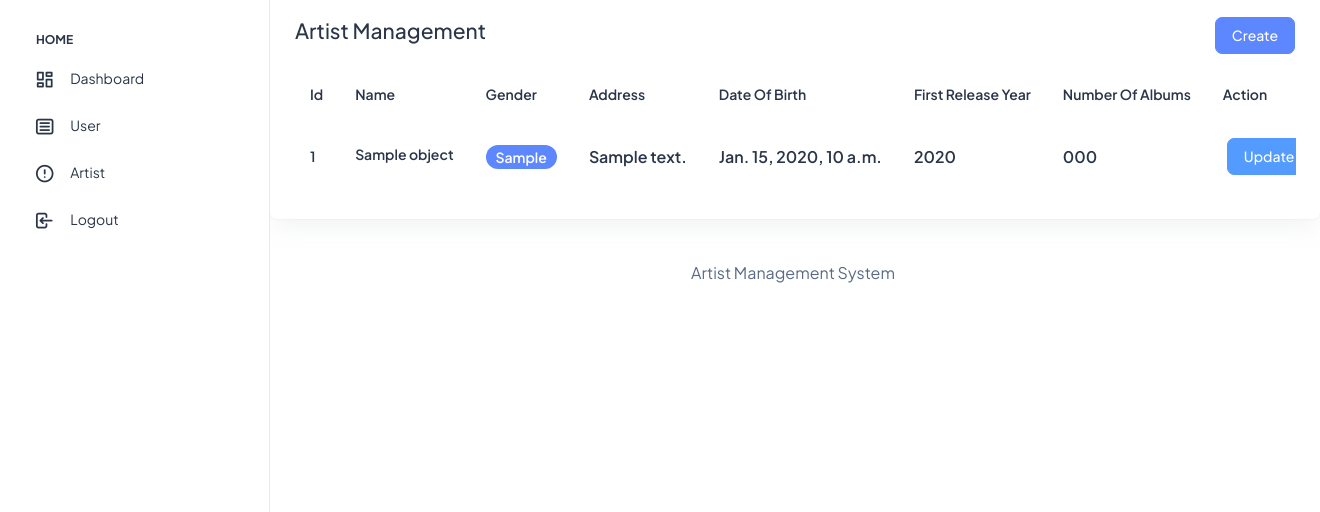
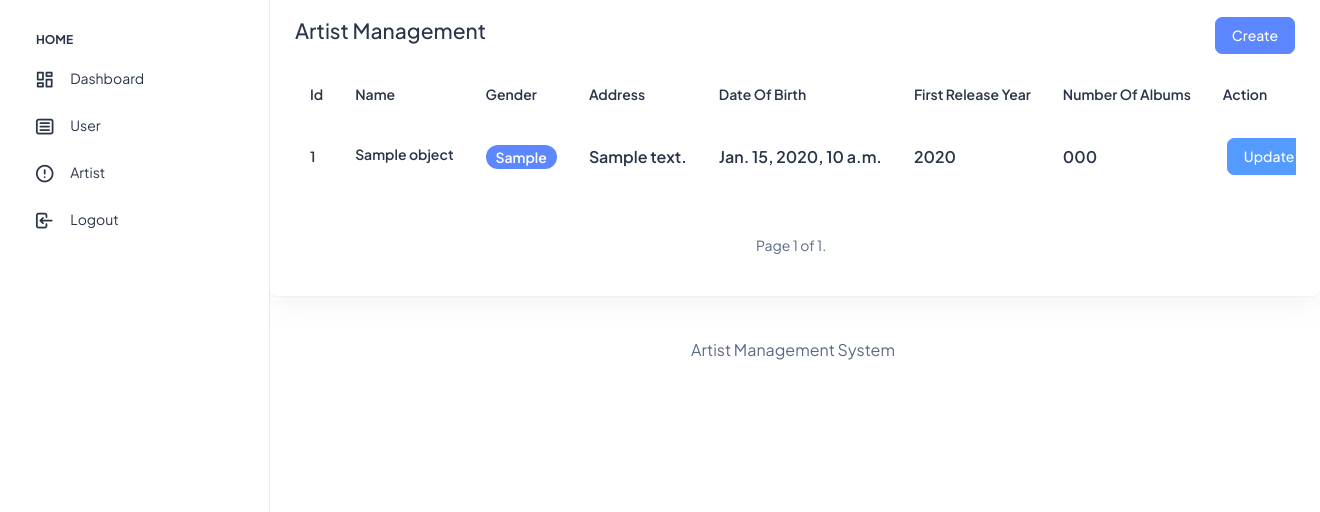
Before and after one commit to tanka76/Artist-Management-System, a Django app: template templates/artist_list.html in a window 1320 px wide; the page is wider, and only the part inside the window is pictured. Shown: the top 512 px of that part. Run offline with Django 3.2, Linux system fonts and the light colour scheme; tables that the repository leaves empty hold one stand-in row (values such as "Sample post"); the template is opened without the code that fills it: values that come from a table or form of the project are taken from there, most other values are stand-ins (such as "Sample title", 1, 10 or a date in 2020); some libraries are stand-ins or nearby versions.

Commit message:
Implemented pagination user and artist views

```diff
--- a/artist/views.py
+++ b/artist/views.py
@@ -19,6 +19,8 @@ class ArtistMixin(IsLoggedInMixin):
 class ArtistListView(ArtistMixin, ListView):
     template_name = "artist_list.html"
     queryset = Artist.objects.filter(is_deleted=False)
+    paginate_by = 4
+
 
 
 class ArtistCreateView(ArtistMixin, CreateView):
--- a/templates/artist_list.html
+++ b/templates/artist_list.html
@@ -88,7 +88,7 @@
                   </tbody>
                 </table>
               </div>
-              {%if users%}
+              {%if object_list%}
               {% include 'pagination.html' %}
               {%endif%}
             </div>
--- a/templates/index.html
+++ b/templates/index.html
@@ -8,7 +8,6 @@
         <h4>AMS Dashboard</h4>
         <div class="navbar-collapse justify-content-end px-0" id="navbarNav">
           <ul class="navbar-nav flex-row ms-auto align-items-center justify-content-end">
-            <a href="{% url 'users:user_create_view' %}" class="btn btn-primary">Create</a>
             <li class="nav-item dropdown">
             </li>
           </ul>
--- a/templates/pagination.html
+++ b/templates/pagination.html
@@ -0,0 +1,34 @@
+<!-- Pagination links -->
+<div class="row" style="margin-top: 40px;margin-left: 450px;">
+
+<div class="col-6 text-center">
+        <ul class="pagination">
+            {% if page_obj.has_previous %}
+            <li class="paginate_button page-item previous" id="kt_customers_table_previous" style="margin-right: 10px;">
+
+                <a href="?page=1" class="btn btn-primary">&laquo; First</a>
+            </li>
+            <li class="paginate_button page-item previous" id="kt_customers_table_previous" style="margin-right: 10px;">
+                <a href="?page={{ page_obj.previous_page_number }}" class="btn btn-primary">Previous</a>
+            </li>
+            {% endif %}
+            <li class="paginate_button page-item previous" id="kt_customers_table_previous" style="margin-right: 10px;">
+
+                <span class="current">
+                    Page {{ page_obj.number }} of {{ page_obj.paginator.num_pages }}.
+                </span>
+            </li>
+            {% if page_obj.has_next %}
+            <li class="paginate_button page-item previous" id="kt_customers_table_previous" style="margin-right: 10px;">
+
+                <a href="?page={{ page_obj.next_page_number }}" class="btn btn-primary">Next</a>
+            </li>
+            <li class="paginate_button page-item previous" id="kt_customers_table_previous" style="margin-right: 10px;">
+
+                <a href="?page={{ page_obj.paginator.num_pages }}" class="btn btn-primary">Last &raquo;</a>
+            </li>
+            {% endif %}
+
+        </ul>
+</div>
+</div>
--- a/users/views.py
+++ b/users/views.py
@@ -18,7 +18,7 @@ class UserMixin(IsLoggedInMixin):
     model = AuthUser
     paginate_by = 10
     queryset = AuthUser.objects.filter(is_deleted=False)
-    success_url = reverse_lazy("users:dashboard")
+    success_url = reverse_lazy("users:user_view")
 
 class Dashboard(IsLoggedInMixin, TemplateView):
     template_name = "index.html"
@@ -73,6 +73,8 @@ class UserRegisterView(CreateView):
 class UserListView(UserMixin, ListView):
     form_class = UserCreateForm
     template_name = "user_list.html"
+    paginate_by = 4
+
 
 class UserCreateView(UserMixin, CreateView):
     form_class = UserCreateForm
```
